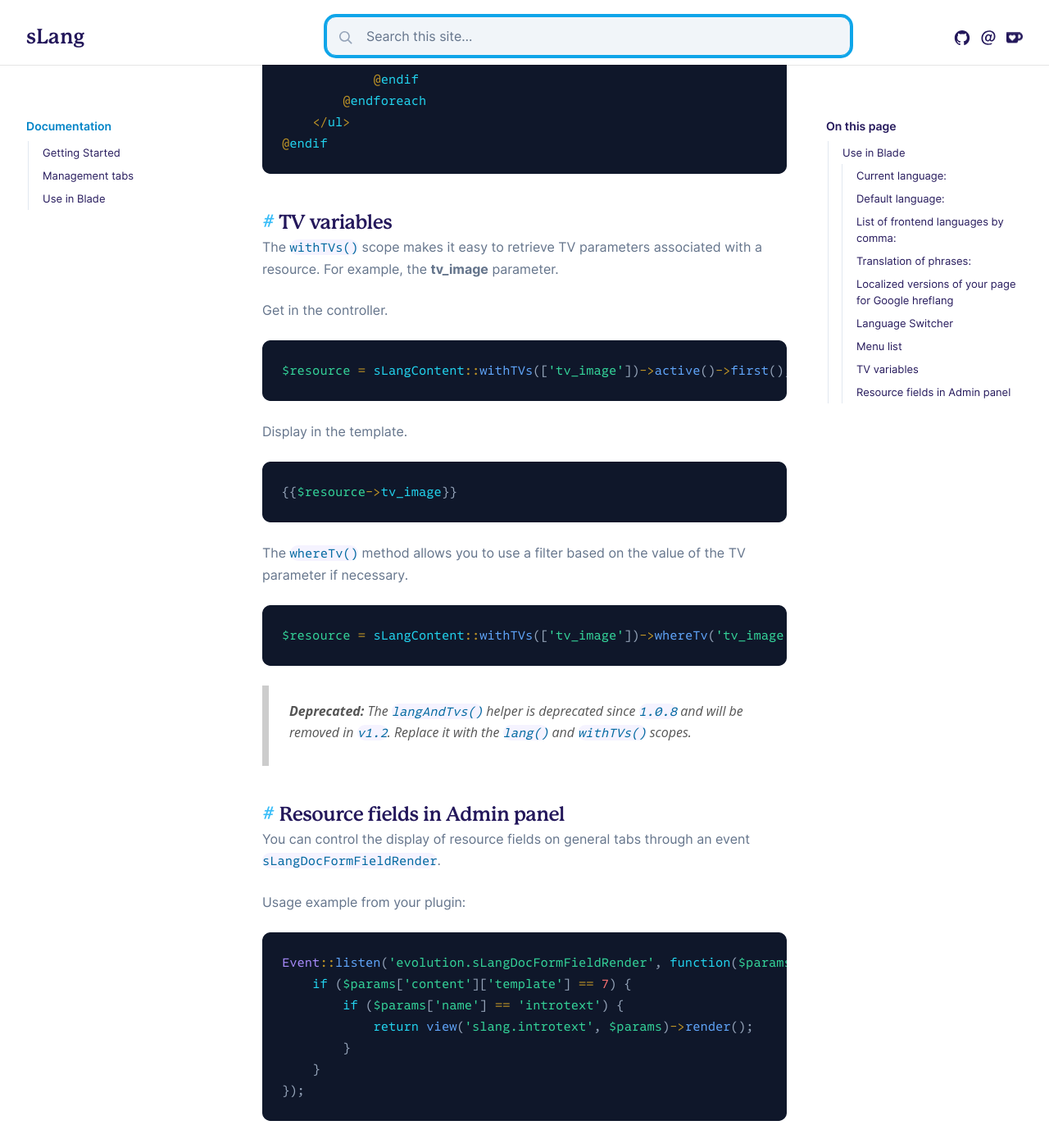
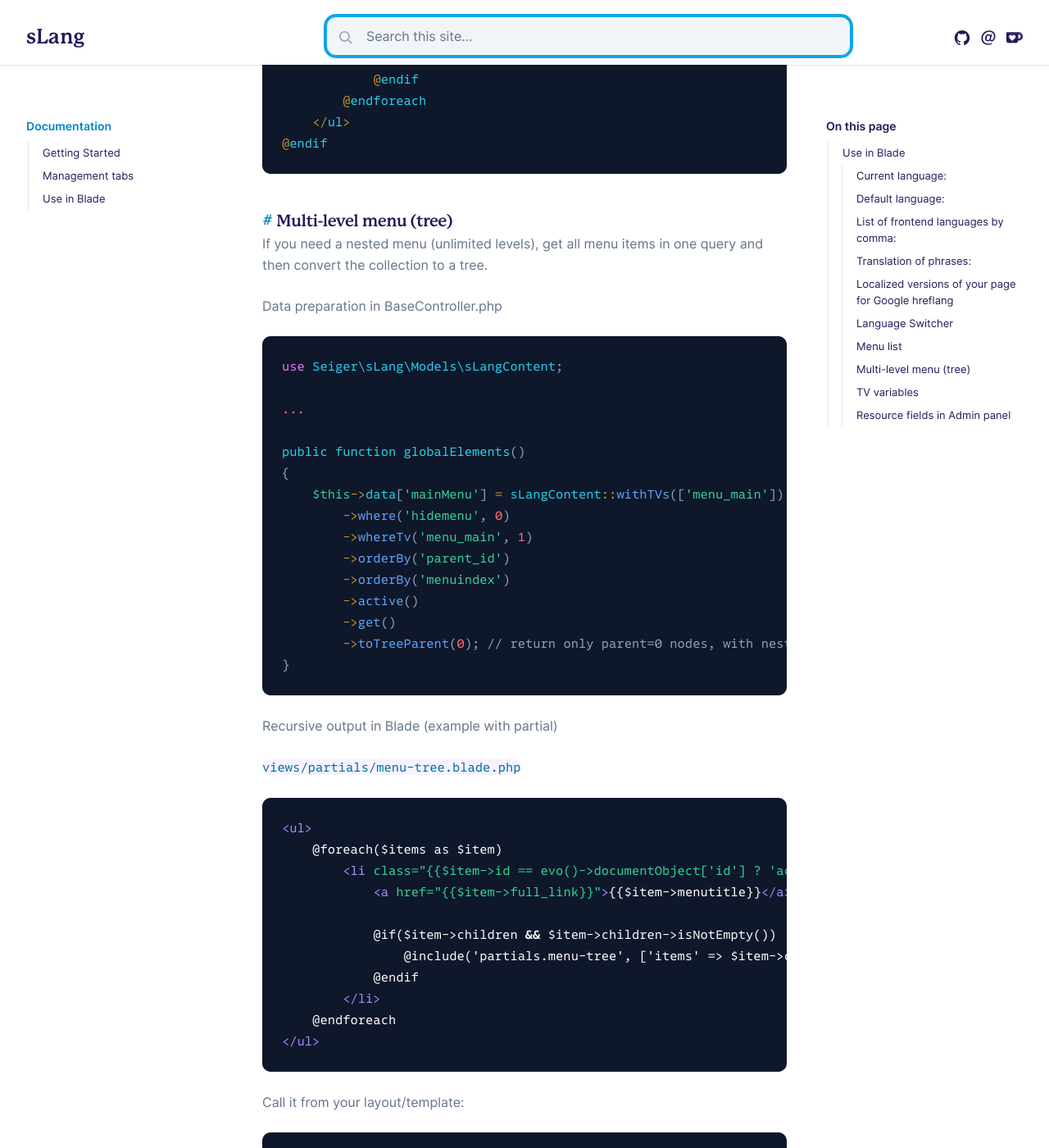
Before and after one commit to Seiger/sLang, a Jekyll site: the page built from docs/pages/use-in-blade.md, in a window 1280 px wide and 1400 px high, scrolled down 3253 px. Shown: the whole window at 82% size. Built offline with Jekyll 4.4.1, drawn with Linux system fonts in a browser that asks for light colours; some of the changed text lies outside the part shown.

Commit message:
[ADD] Nested Menu (unlimited levels).

````diff
--- a/docs/pages/use-in-blade.md
+++ b/docs/pages/use-in-blade.md
@@ -120,6 +120,53 @@ Output in the Blade template
 @endif
 ```
 
+### Multi-level menu (tree)
+
+If you need a nested menu (unlimited levels), get all menu items in one query and then convert the collection to a tree.
+
+Data preparation in BaseController.php
+```php
+use Seiger\sLang\Models\sLangContent;
+
+...
+
+public function globalElements()
+{
+    $this->data['mainMenu'] = sLangContent::withTVs(['menu_main'])
+        ->where('hidemenu', 0)
+        ->whereTv('menu_main', 1)
+        ->orderBy('parent_id')
+        ->orderBy('menuindex')
+        ->active()
+        ->get()
+        ->toTreeParent(0); // return only parent=0 nodes, with nested children
+}
+```
+
+Recursive output in Blade (example with partial)
+
+`views/partials/menu-tree.blade.php`
+```php
+<ul>
+    @foreach($items as $item)
+        <li class="{% raw %}{{$item->id == evo()->documentObject['id'] ? 'active' : ''}}{% endraw %}">
+            <a href="{% raw %}{{$item->full_link}}{% endraw %}">{% raw %}{{$item->menutitle}}{% endraw %}</a>
+
+            @if($item->children && $item->children->isNotEmpty())
+                @include('partials.menu-tree', ['items' => $item->children])
+            @endif
+        </li>
+    @endforeach
+</ul>
+```
+
+Call it from your layout/template:
+```php
+@if($mainMenu && $mainMenu->isNotEmpty())
+    @include('partials.menu-tree', ['items' => $mainMenu])
+@endif
+```
+
 ## TV variables
 
 The `withTVs()` scope makes it easy to retrieve TV parameters associated with a resource. For example, the **tv_image** parameter.
````
Also changed, not shown: 2 other files.
